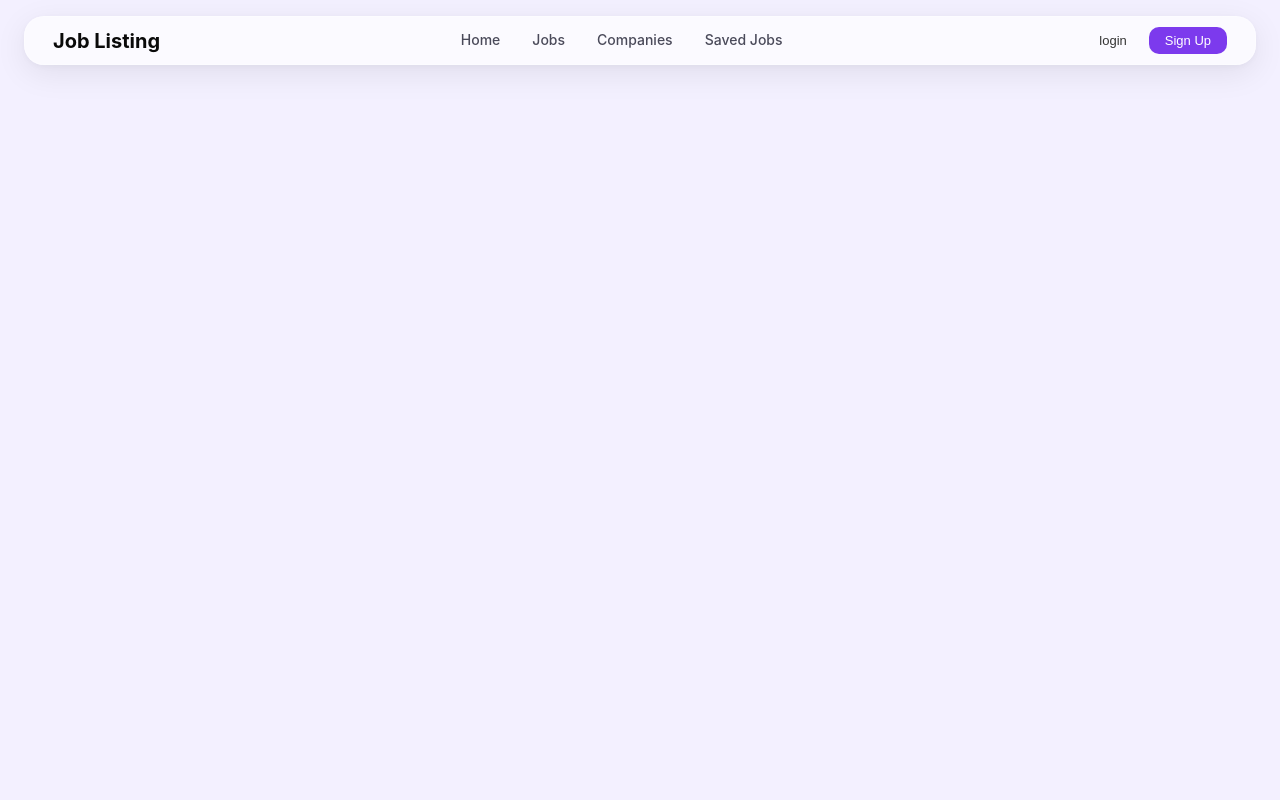
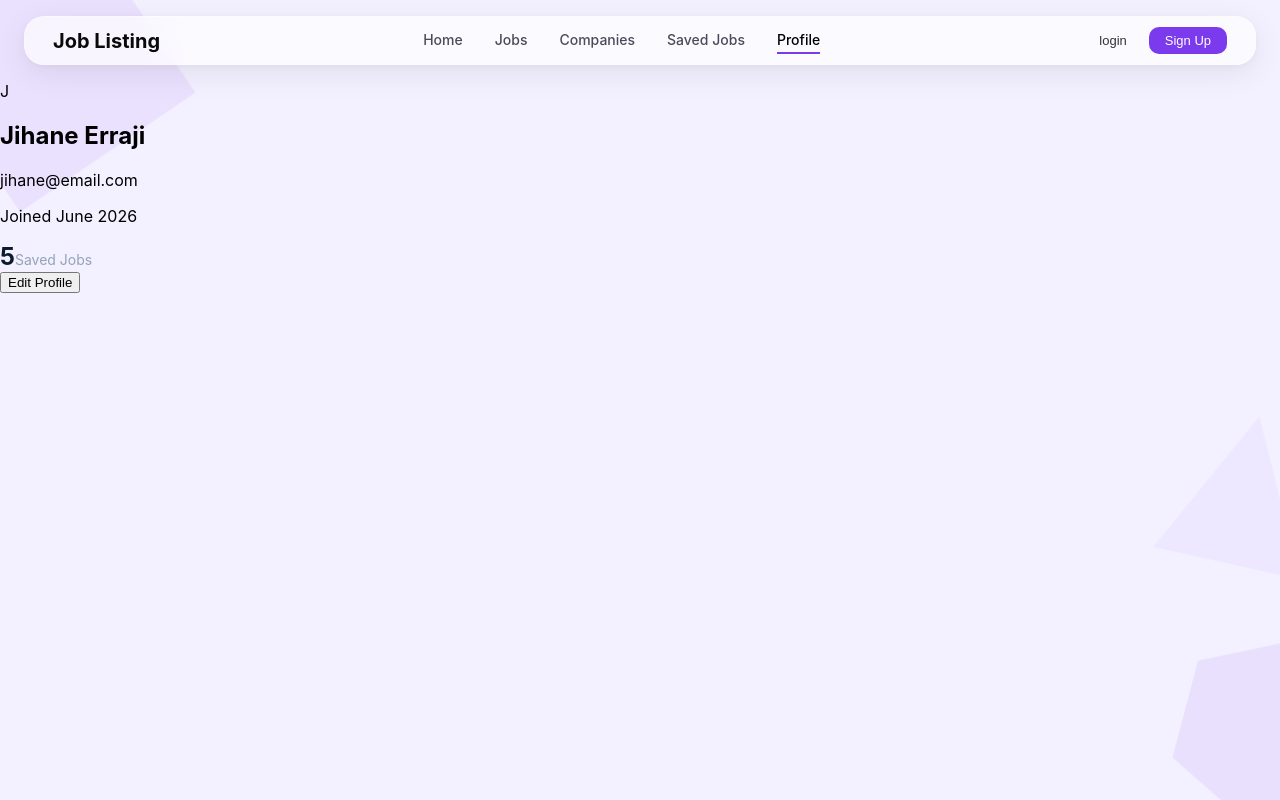
Before and after one commit to erraji-jihane/react-job-listing, a React (Vite) app: page /profile in a window 1280 px wide. Built offline with nearby package versions, Linux system fonts and the light colour scheme.

Commit message:
feat: added the profile page and route

```diff
--- a/src/App.jsx
+++ b/src/App.jsx
@@ -8,6 +8,7 @@ import Home from "./pages/Home/Home";
 import Jobs from "./pages/Jobs/Jobs";
 import Companies from "./pages/Companies/Companies";
 import Saved from "./pages/Saved/Saved";
+import Profile from "./pages/Profile/Profile";
 
 function App() {
   const [search, setSearch] = useState("");
@@ -33,6 +34,7 @@ function App() {
         <Route path = "/jobs" element = {<Jobs search = {search} setSearch={setSearch} savedJobs = {savedJobs} setMessage= {setMessage} setSavedJobs={setSavedJobs} removeJob={removeJob} />}/>
         <Route path = "/companies" element= {<Companies />} />
         <Route path = "/saved" element= {<Saved search = {search} setSearch={setSearch} savedJobs= {savedJobs} removeJob= {removeJob} />} />
+        <Route path="/profile" element={<Profile />} />
       </Routes>
 
 
--- a/src/components/Navbar/Navbar.jsx
+++ b/src/components/Navbar/Navbar.jsx
@@ -25,7 +25,8 @@ function Navbar (){
         {name: "Home", path: "/"},
         {name: "Jobs", path: "/jobs"},
         {name:"Companies", path: "/companies"},
-        {name:"Saved Jobs", path: "/saved"}
+        {name:"Saved Jobs", path: "/saved"},
+        {name: "Profile", path: "/profile"}
     ]
 
     return(
--- /dev/null
+++ b/src/pages/Profile/profile.jsx
@@ -0,0 +1,32 @@
+export default function Profile() {
+    const user = {
+        name: "Jihane Erraji",
+        email: "jihane@email.com",
+        joined: "June 2026",
+        savedJobs: 5
+    }
+
+    return (
+        <div className="profile-container">
+            <div className="shape shape-1"></div>
+            <div className="shape shape-2"></div>
+            <div className="shape shape-3"></div>
+
+            <div className="profile-card">
+                <div className="profile-avatar">
+                    <span className="avatar-letter">{user.name.charAt(0)}</span>
+                </div>
+                <h2 className="profile-name">{user.name}</h2>
+                <p className="profile-email">{user.email}</p>
+                <p className="profile-joined">Joined {user.joined}</p>
+                <div className="profile-stats">
+                    <div className="stat">
+                        <span className="stat-number">{user.savedJobs}</span>
+                        <span className="stat-label">Saved Jobs</span>
+                    </div>
+                </div>
+                <button className="profile-btn">Edit Profile</button>
+            </div>
+        </div>
+    )
+}
```
